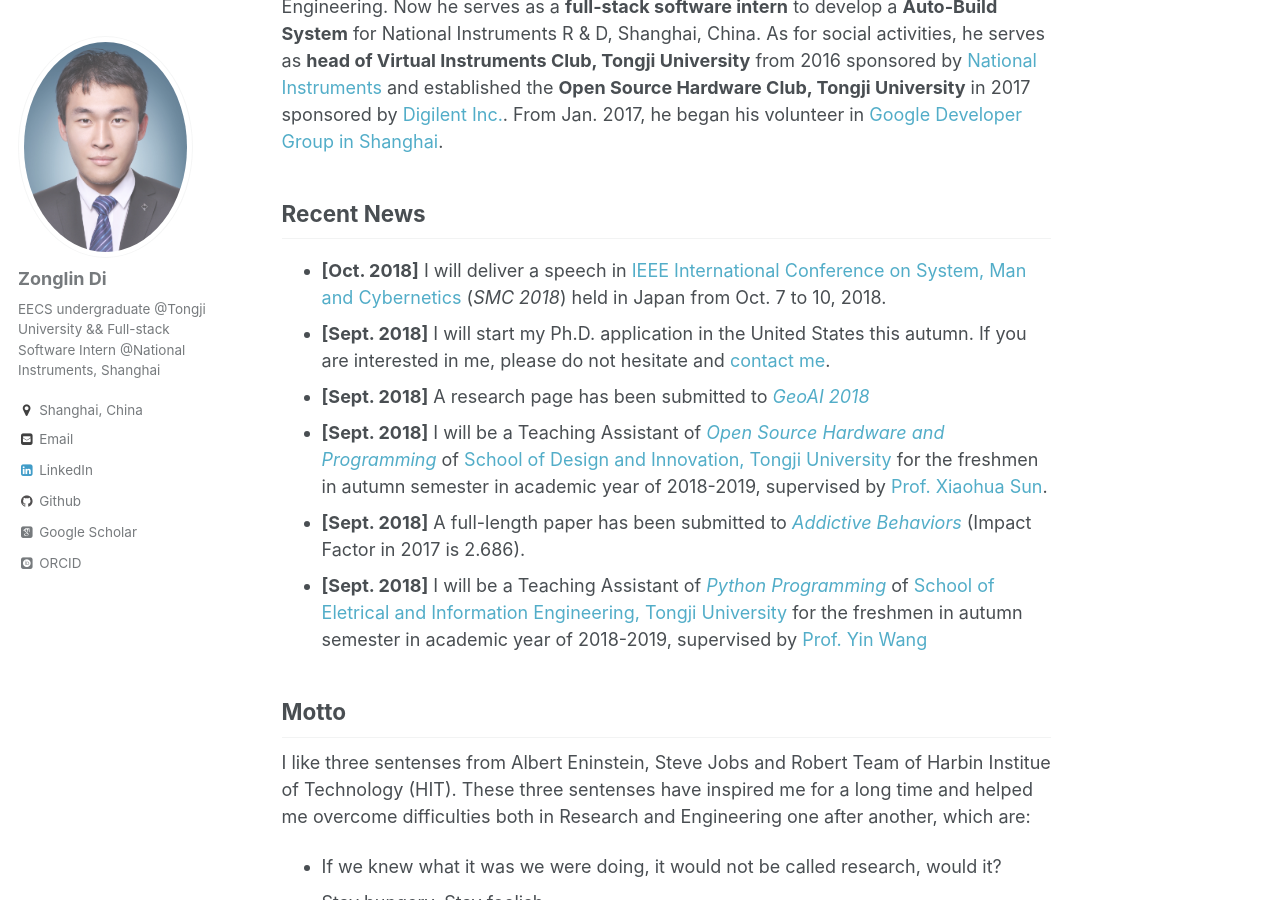
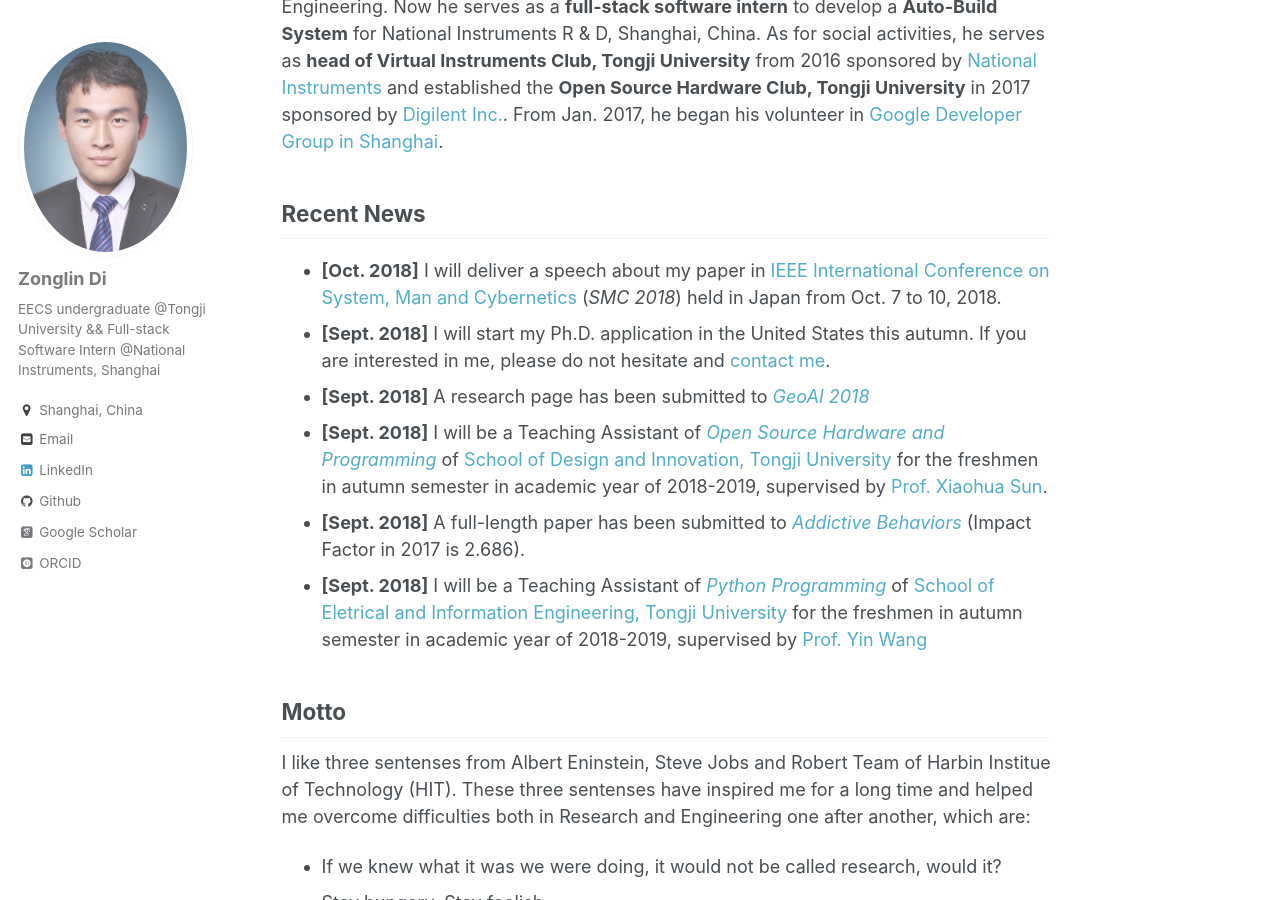
Before and after one commit to ElegantLin/elegantlin.github.io, a Jekyll site: the page built from _pages/about.md, in a window 1280 px wide and 900 px high, scrolled down 356 px. Built offline with Jekyll 4.4.1, drawn with Linux system fonts in a browser that asks for light colours; some web fonts are replaced.

Commit message:
add more information about SMC

```diff
--- a/_pages/about.md
+++ b/_pages/about.md
@@ -12,7 +12,7 @@ This is the homepage of Mr. Zonglin Di. Zonglin is an EECS undergraduate student
 
 Recent News
 -----
-* **[Oct. 2018]**  I will deliver a speech in [IEEE International Conference on System, Man and Cybernetics](http://www.smc2018.org/) (*SMC 2018*) held in Japan from Oct. 7 to 10, 2018.
+* **[Oct. 2018]**  I will deliver a speech about my paper in [IEEE International Conference on System, Man and Cybernetics](http://www.smc2018.org/) (*SMC 2018*) held in Japan from Oct. 7 to 10, 2018.
 * **[Sept. 2018]** I will start my Ph.D. application in the United States this autumn. If you are interested in me, please do not hesitate and [contact me](mailto:1452640@tongji.edu.cn).
 * **[Sept. 2018]** A research page has been submitted to *[GeoAI 2018](https://udi.ornl.gov/geoai)*
 * **[Sept. 2018]** I will be a Teaching Assistant of *[Open Source Hardware and Programming]()* of [School of Design and Innovation, Tongji University](http://tjdi.tongji.edu.cn/?lang=en) for the freshmen in autumn semester in academic year of 2018-2019, supervised by [Prof. Xiaohua Sun](http://tjdi.tongji.edu.cn/TeacherDetail.do?id=3865&lang=_en).
```
